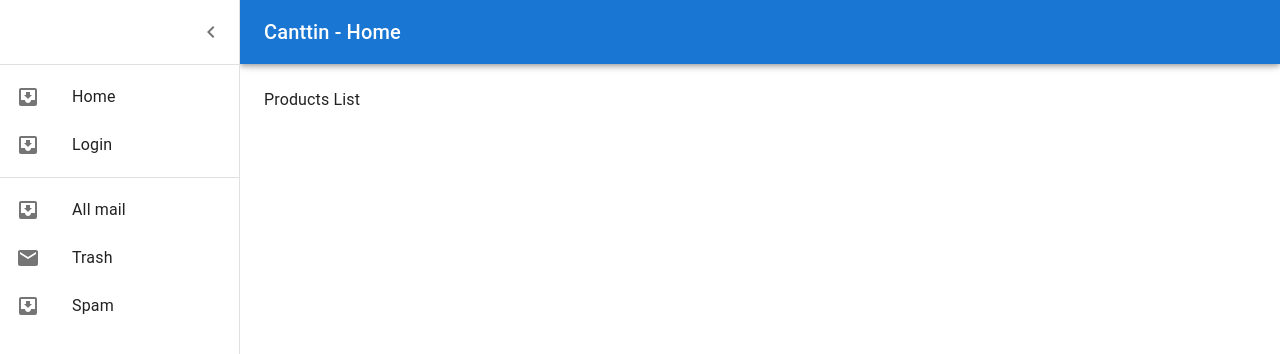
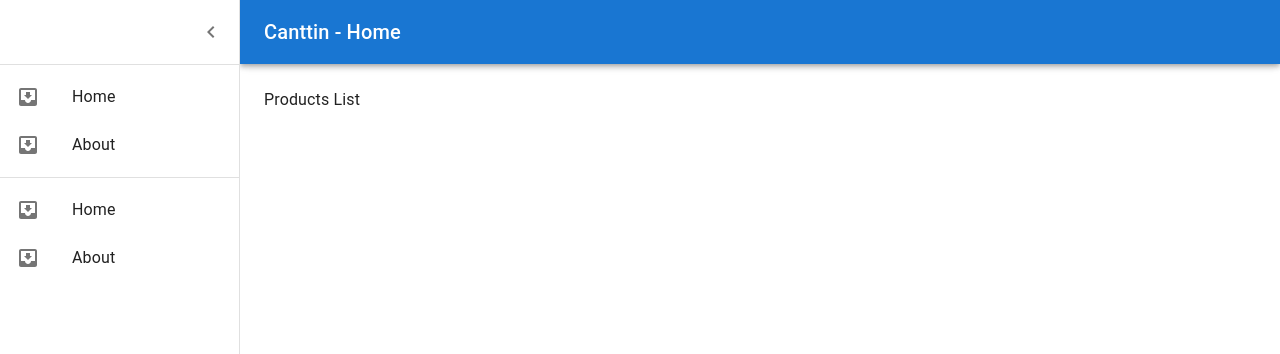
Before and after one commit to Techsolutions1213/Cantiin-React-NextJS, a React (Create React App) app in the folder src/: page /products in a window 1280 px wide. Both pictures are taken after a click on the button "open drawer". Shown: the top 354 px of the page. Built offline with nearby package versions, Linux system fonts and the light colour scheme.

Commit message:
DrawerList works

```diff
--- a/src/src/Components/DrawerList.js
+++ b/src/src/Components/DrawerList.js
@@ -0,0 +1,29 @@
+import React from "react"
+import List from '@mui/material/List';
+import { Routes, Route,      Link, useNavigate } from "react-router-dom";
+import ListItem from '@mui/material/ListItem';
+import ListItemIcon from '@mui/material/ListItemIcon';
+import ListItemText from '@mui/material/ListItemText';
+
+const DrawerList = ({listItems})=>{
+    let navigate = useNavigate();
+    return (
+    <List>
+    {
+
+
+listItems.map(({linkText,icon, link}, index) => (
+
+    <ListItem button key={linkText} onClick={()=>{navigate(link, { replace: true });}}>
+        <ListItemIcon>
+          {icon}
+        </ListItemIcon>
+        <ListItemText primary={linkText} />
+      </ListItem>
+
+    ))}
+  </List>);
+}
+
+
+export default DrawerList;
--- a/src/src/Custom/Drawer.js
+++ b/src/src/Custom/Drawer.js
@@ -18,8 +18,7 @@ import ListItemText from '@mui/material/ListItemText';
 import InboxIcon from '@mui/icons-material/MoveToInbox';
 import MailIcon from '@mui/icons-material/Mail';
 import { Routes, Route,      Link, useNavigate } from "react-router-dom";
-
-
+import DrawerList from '../Components/DrawerList';
 
 
 
@@ -123,40 +122,21 @@ export default function DrawerCustom({DrawerContent, DrawerHeaderCustom}) {
           </IconButton>
         </DrawerHeader>
         <Divider />
-        <List>
-          {
+
+        <DrawerList listItems={          [
+            {"linkText": "Home", icon:<InboxIcon />,link:"/"},
+            {"linkText": "About", icon:<InboxIcon />,link:"/about"},
+        ]}/>
 
 
-          [
+        <Divider />
+
+        <DrawerList listItems={          [
+            {"linkText": "Home", icon:<InboxIcon />,link:"/"},
+            {"linkText": "About", icon:<InboxIcon />,link:"/about"},
+        ]}/>
 
 
-            {"linkText": "Home", icon:<InboxIcon />,link:"/"},
-            {"linkText": "Login", icon:<InboxIcon />,link:"/login"},
-
-
-
-        ].map(({linkText,icon, link}, index) => (
-
-          <ListItem button key={linkText} onClick={()=>{navigate(link, { replace: true });}}>
-              <ListItemIcon>
-                {icon}
-              </ListItemIcon>
-              <ListItemText primary={linkText} />
-            </ListItem>
-
-          ))}
-        </List>
-        <Divider />
-        <List>
-          {['All mail', 'Trash', 'Spam'].map((text, index) => (
-            <ListItem button key={text}>
-              <ListItemIcon>
-                {index % 2 === 0 ? <InboxIcon /> : <MailIcon />}
-              </ListItemIcon>
-              <ListItemText primary={text} />
-            </ListItem>
-          ))}
-        </List>
       </Drawer>
       <Main open={open}>
         <DrawerHeader />
```
